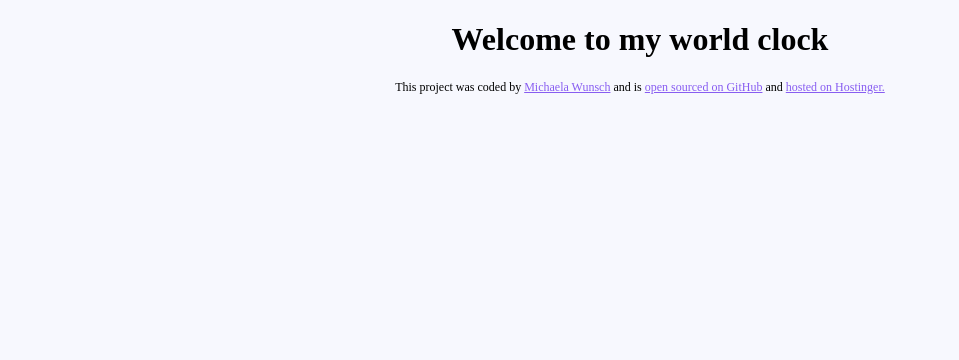
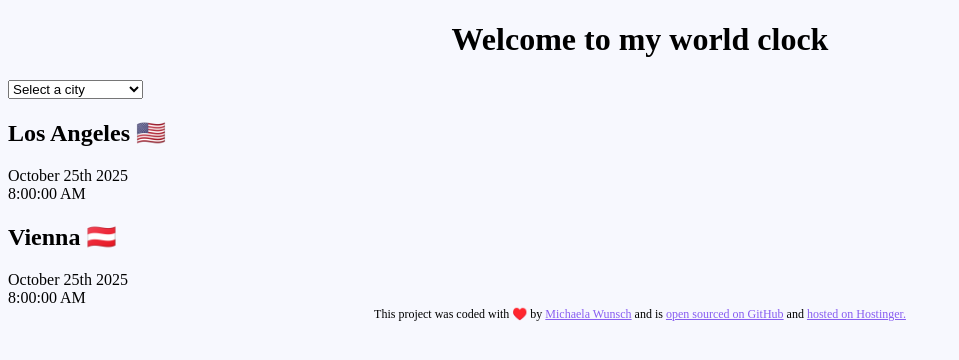
Before and after one commit to WunschCoding/world-clock, a plain HTML site: page index.html in a window 1280 px wide. Shown: the whole page, without its empty margins (0-959 px from the left). Drawn offline with nearby package versions, Linux system fonts and the light colour scheme.

Commit message:
added basic html

```diff
--- a/index.html
+++ b/index.html
@@ -10,8 +10,47 @@
   </head>
   <body>
     <h1>Welcome to my world clock</h1>
+    <div class="container">
+      <select name="city" id="city">
+        <option value="">Select a city</option>
+        <option value="guess">My current location</option>
+        <option value="America/Los_Angeles">
+          Los Angeles &#127482;&#127480;
+        </option>
+        <option value="America/New_York">New York &#127482;&#127480;</option>
+        <option value="America/Sao_Paulo">Sao Paulo &#x1f1e7;&#x1f1f7;</option>
+        <option value="Atlantic/Reykjavik">Reykjavik &#x1f1ee;&#x1f1f8;</option>
+        <option value="Europe/Lisbon">Lisbon &#x1f1f5;&#x1f1f9;</option>
+        <option value="Europe/Paris">Paris &#x1f1eb;&#x1f1f7;</option>
+        <option value="Europe/Vienna">Vienna &#x1f1e6;&#x1f1f9;</option>
+        <option value="Europe/Kyiv">Kyiv &#x1f1fa;&#x1f1e6;</option>
+        <option value="Asia/Bangkok">Bangkok &#x1f1f9;&#x1f1ed;</option>
+        <option value="Asia/Hong_Kong">Hong Kong &#x1f1ed;&#x1f1f0;</option>
+        <option value="Asia/Tokyo">Tokyo &#x1f1ef;&#x1f1f5;</option>
+        <option value="Australia/Sysdney">Sydney &#x1f1e6;&#x1f1fa;</option>
+      </select>
+      <div class="firstcity">
+        <div>
+          <h2>Los Angeles &#127482;&#127480;</h2>
+          <div class="firstcity-date">October 25th 2025</div>
+        </div>
+        <div class="firstcity-time">
+          8:00:00 <span class="firstcity-ampm">AM</span>
+        </div>
+      </div>
+      <div class="secondcity">
+        <div>
+          <h2>Vienna &#x1f1e6;&#x1f1f9;</h2>
+          <div class="secondcity-date">October 25th 2025</div>
+        </div>
+        <div class="secondcity-time">
+          8:00:00 <span class="secondcity-ampm">AM</span>
+        </div>
+      </div>
+    </div>
+
     <footer>
-      This project was coded by
+      This project was coded with ♥️ by
       <a
         href="https://github.com/WunschCoding"
         target="_blank"
```
